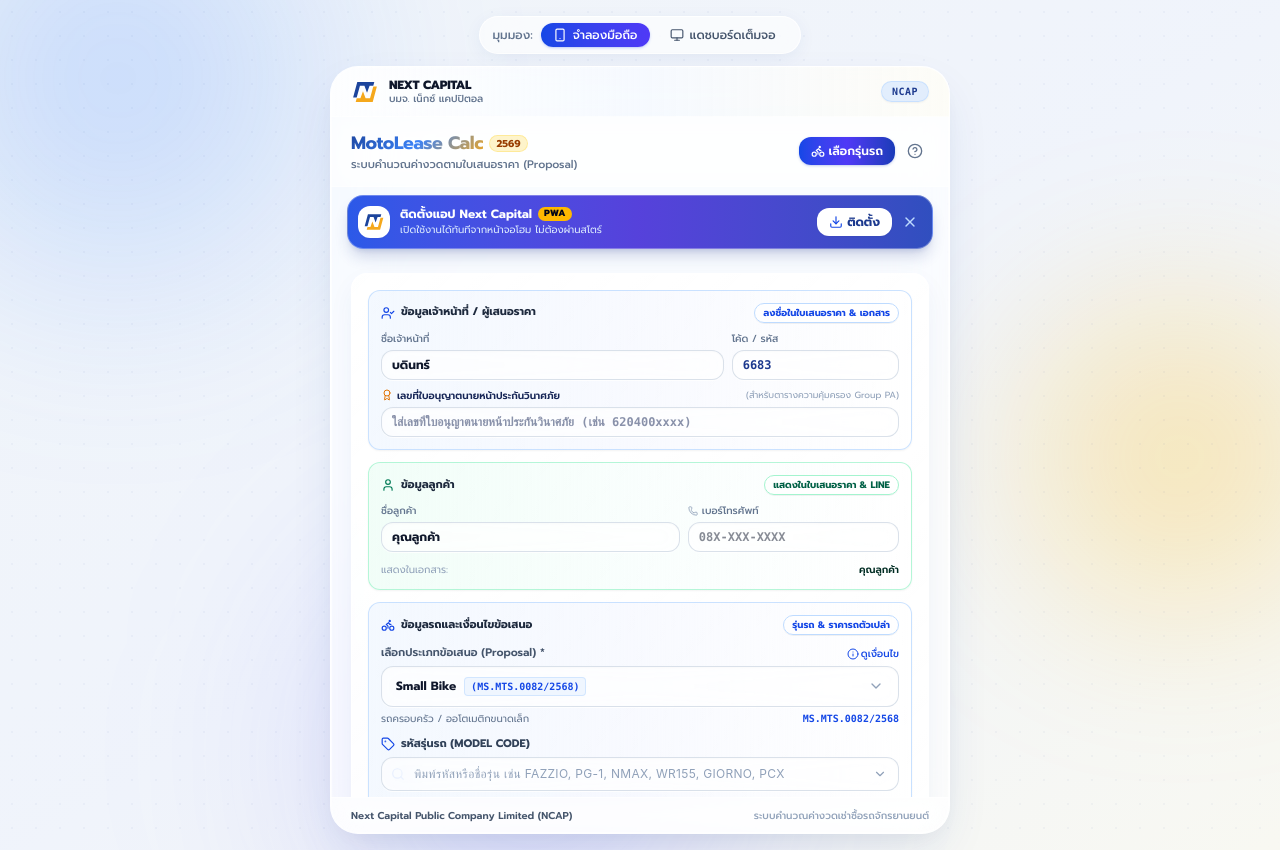
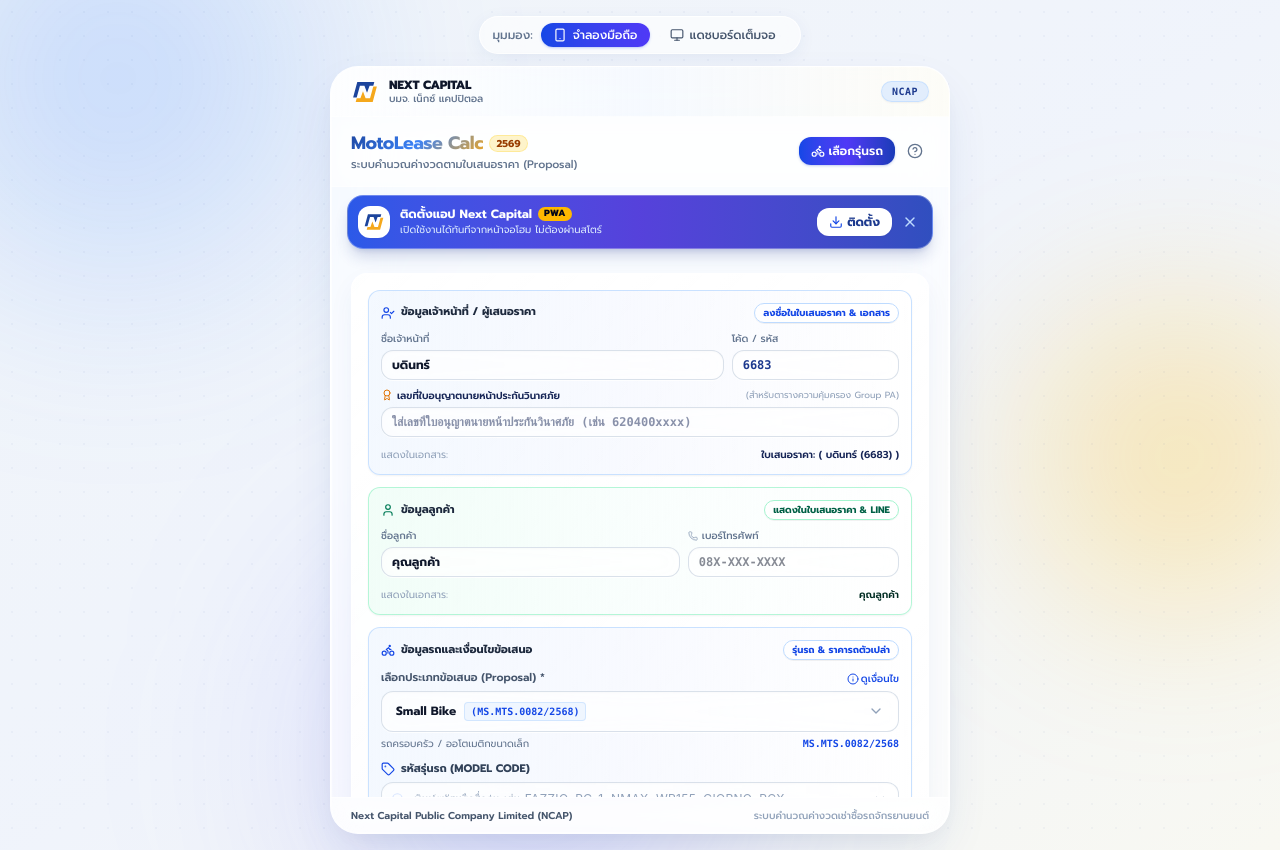
Before and after one commit to aonbordin-blip/Next-Capital-, a React (Vite) app: page / in a window 1280 px wide. Built offline with nearby package versions, Linux system fonts and the light colour scheme.

Commit message:
refactor: simplify term display format
Remove unused `formatTermYearMonth` utility and replace with direct calculations for cleaner month/year representation in quotations.

```diff
--- a/src/App.tsx
+++ b/src/App.tsx
@@ -41,7 +41,6 @@
   getTermComparisons,
   formatBaht,
   cleanPlanNameForLine,
-  formatTermYearMonth,
 } from './data/proposals';
 import { ProposalKey, DownMode, BikePreset, InsurancePlan, InsuranceYears } from './types';
 import { ProposalInfoModal } from './components/ProposalInfoModal';
@@ -351,7 +350,7 @@
    • เบี้ยรวมภาษี 7%: ${formatBaht(currentCalculation.insuranceTotalWithVat, true)}\n`
     : ''
 }💳 ยอดจัดไฟแนนซ์รวม: ${formatBaht(currentCalculation.financeAmount, true)}
-⏱️ ผ่อน: ${currentCalculation.term} งวด (${formatTermYearMonth(currentCalculation.term)}) | ดอกเบี้ย: ${currentCalculation.rateDisplayText}
+⏱️ ผ่อน: ${currentCalculation.term} งวด | ดอกเบี้ย: ${currentCalculation.rateDisplayText}
 ${currentCalculation.isCappedByEir ? `⚖️ ควบคุมดอกเบี้ย: ${currentCalculation.eirMaxMessage} (ตามเกณฑ์ สคบ. EIR ไม่เกิน 23% ต่อปี)\n` : ''}💵 ดอกเบี้ยต่อเดือน: ${formatBaht(currentCalculation.monthlyInterest, true)} /เดือน
 💵 ดอกเบี้ยรวมทั้งสัญญา: ${formatBaht(currentCalculation.totalInterest, true)}
 ⭐ ค่างวดต่อเดือน: ${formatBaht(currentCalculation.monthlyInstallment)} /เดือน (รวม VAT 7%)
@@ -579,6 +578,17 @@
                       placeholder="ใส่เลขที่ใบอนุญาตนายหน้าประกันวินาศภัย (เช่น 620400xxxx)"
                       className="w-full glass-input-field rounded-xl px-2.5 py-1.5 text-xs text-blue-950 font-semibold font-mono outline-none"
                     />
+                  </div>
+                </div>
+                <div className="flex flex-wrap items-center justify-between text-[10px] text-slate-500 pt-0.5 gap-1">
+                  <span className="text-slate-400">แสดงในเอกสาร:</span>
+                  <div className="font-semibold text-blue-950 truncate text-right">
+                    <span>ใบเสนอราคา: ( {officerDisplay} )</span>
+                    {officerLicense && (
+                      <span className="text-indigo-700 ml-1.5 font-normal text-[9.5px]">
+                        • ใบอนุญาต (ตาราง PA): <span className="font-mono font-semibold">{officerLicense}</span>
+                      </span>
+                    )}
                   </div>
                 </div>
               </div>
@@ -1039,7 +1049,7 @@
                     >
                       {currentProposal.validTerms.map((t) => (
                         <option key={t} value={t}>
-                          {t} งวด ({formatTermYearMonth(t)})
+                          {t} งวด ({(t / 12).toFixed(t % 12 === 0 ? 0 : 1)} ปี)
                         </option>
                       ))}
                     </select>
--- a/src/components/QuotationModal.tsx
+++ b/src/components/QuotationModal.tsx
@@ -12,7 +12,7 @@
 } from 'lucide-react';
 import html2canvas from 'html2canvas';
 import { CalculationResult } from '../types';
-import { formatBaht, cleanPlanNameForLine, formatTermYearMonth } from '../data/proposals';
+import { formatBaht, cleanPlanNameForLine } from '../data/proposals';
 import { MOTORCYCLE_MODELS, findModelByCode } from '../data/motorcycleModels';
 import { NextCapitalLogo } from './NextCapitalLogo';
 import { downloadElementAsImage } from '../utils/exportImage';
@@ -168,7 +168,7 @@
     : ''
 }💳 ยอดจัดไฟแนนซ์รวม: ${formatBaht(result.financeAmount, true)}
 📊 ข้อเสนอ: ${result.proposalName} (${result.proposalCode})
-⏱️ ระยะเวลาผ่อน: ${result.term} งวด (${formatTermYearMonth(result.term)})
+⏱️ ระยะเวลาผ่อน: ${result.term} งวด (${(result.term / 12).toFixed(1)} ปี)
 📈 อัตราดอกเบี้ย: ${result.rateDisplayText}
 ${result.isCappedByEir ? `⚖️ ควบคุมดอกเบี้ย: ${result.eirMaxMessage} (ตามเกณฑ์ สคบ. EIR ไม่เกิน 23% ต่อปี)\n` : ''}💵 ดอกเบี้ยต่อเดือน: ${formatBaht(result.monthlyInterest, true)} /เดือน
 💵 ดอกเบี้ยรวมทั้งสัญญา: ${formatBaht(result.totalInterest, true)}
--- a/src/data/proposals.ts
+++ b/src/data/proposals.ts
@@ -664,16 +664,3 @@
     maximumFractionDigits: decimals,
   });
 }
-
-/**
- * จัดรูปแบบระยะเวลาผ่อน (งวด) ให้แสดงเป็น ปี และ เดือน
- * เช่น 12 -> 1 ปี, 18 -> 1 ปี 6 เดือน, 36 -> 3 ปี, 42 -> 3 ปี 6 เดือน, 48 -> 4 ปี
- */
-export function formatTermYearMonth(termInMonths: number): string {
-  if (!termInMonths || isNaN(termInMonths) || termInMonths <= 0) return '0 เดือน';
-  const years = Math.floor(termInMonths / 12);
-  const months = termInMonths % 12;
-  if (years === 0) return `${months} เดือน`;
-  if (months === 0) return `${years} ปี`;
-  return `${years} ปี ${months} เดือน`;
-}
```
